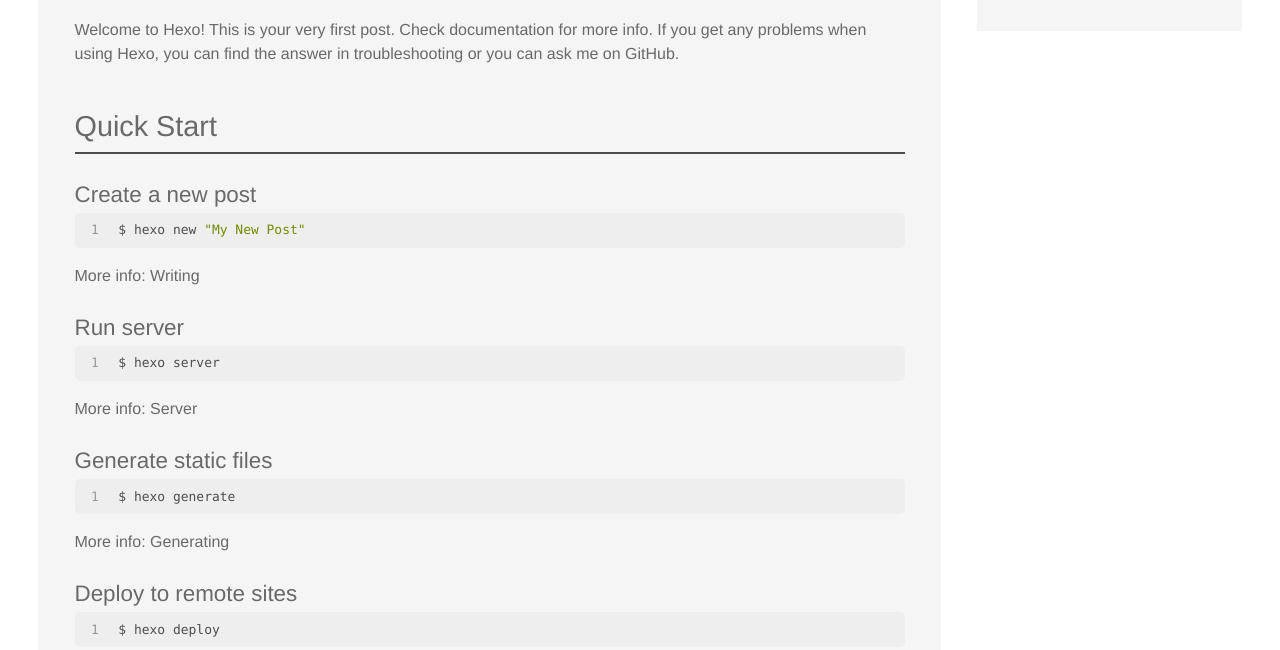
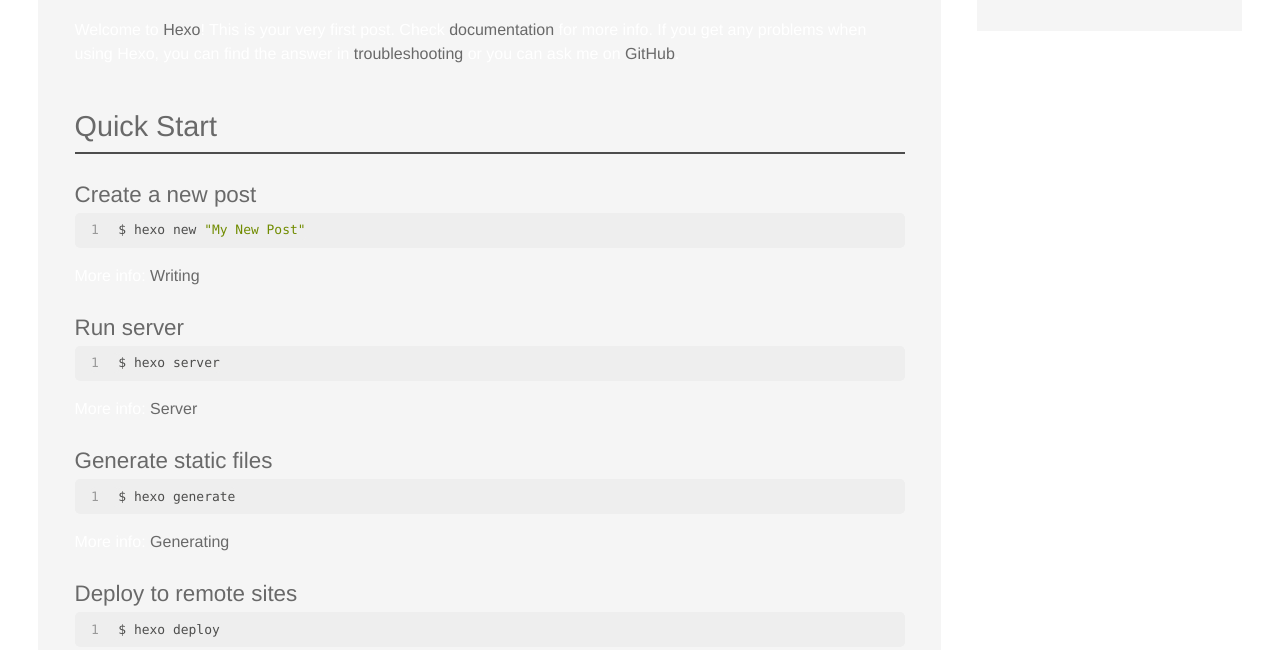
Before and after one commit to professorstudio/professorstudio.github.io, a plain HTML site: page index.html in a window 1280 px wide. Shown: the part 610-1260 px from the top of the page. Drawn offline with Linux system fonts and the light colour scheme; grey boxes are pictures that could not be loaded; a script that the page names is missing.

Commit message:
Site updated: 2016-07-10 00:25:30

```diff
--- a/css/style.css
+++ b/css/style.css
@@ -944,7 +944,7 @@
 }
 article .article-content {
   padding: 1.5em 4%;
-  color: #696969;
+  color: #fff;
   font-size: 100%;
 }
 article .article-content:before,
```
